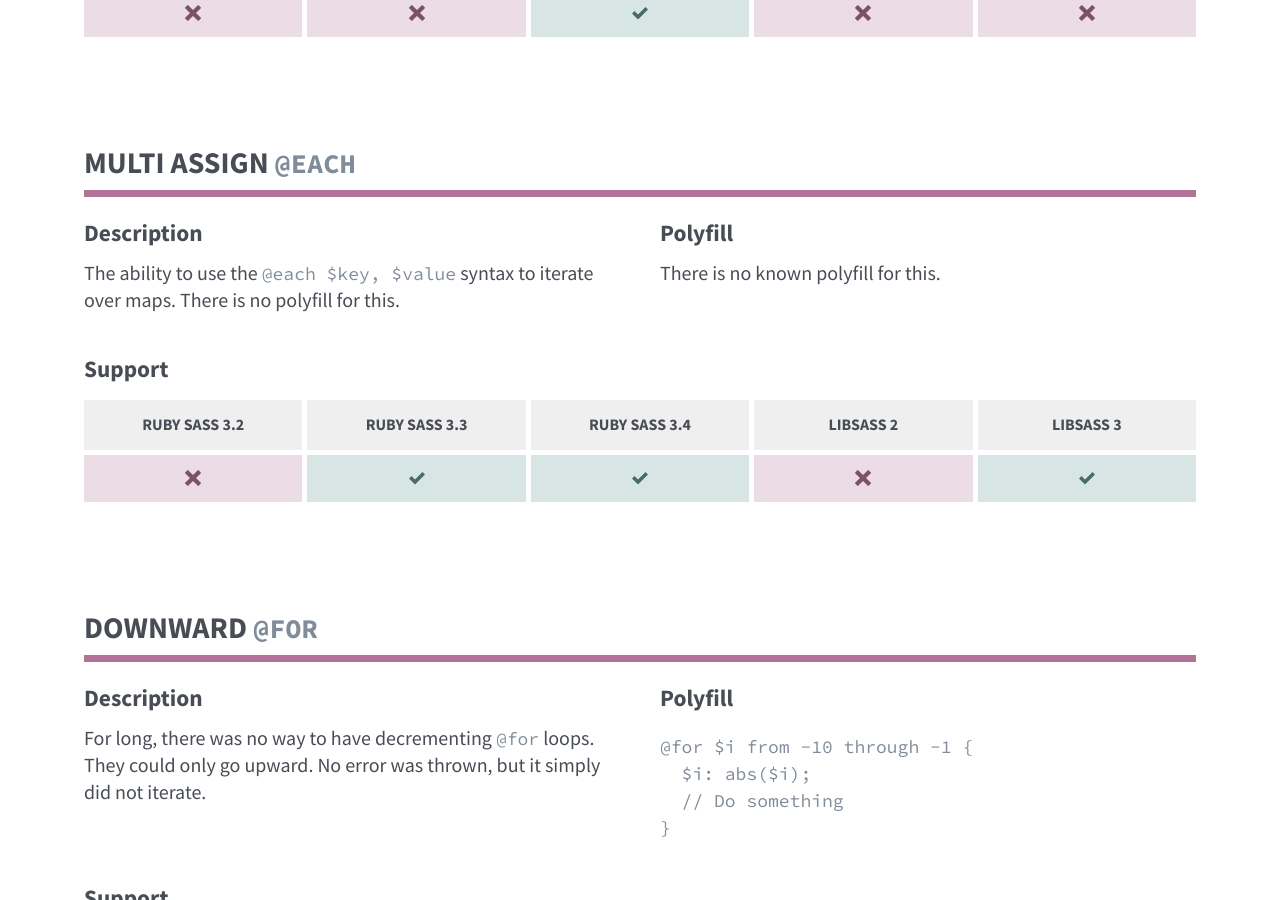
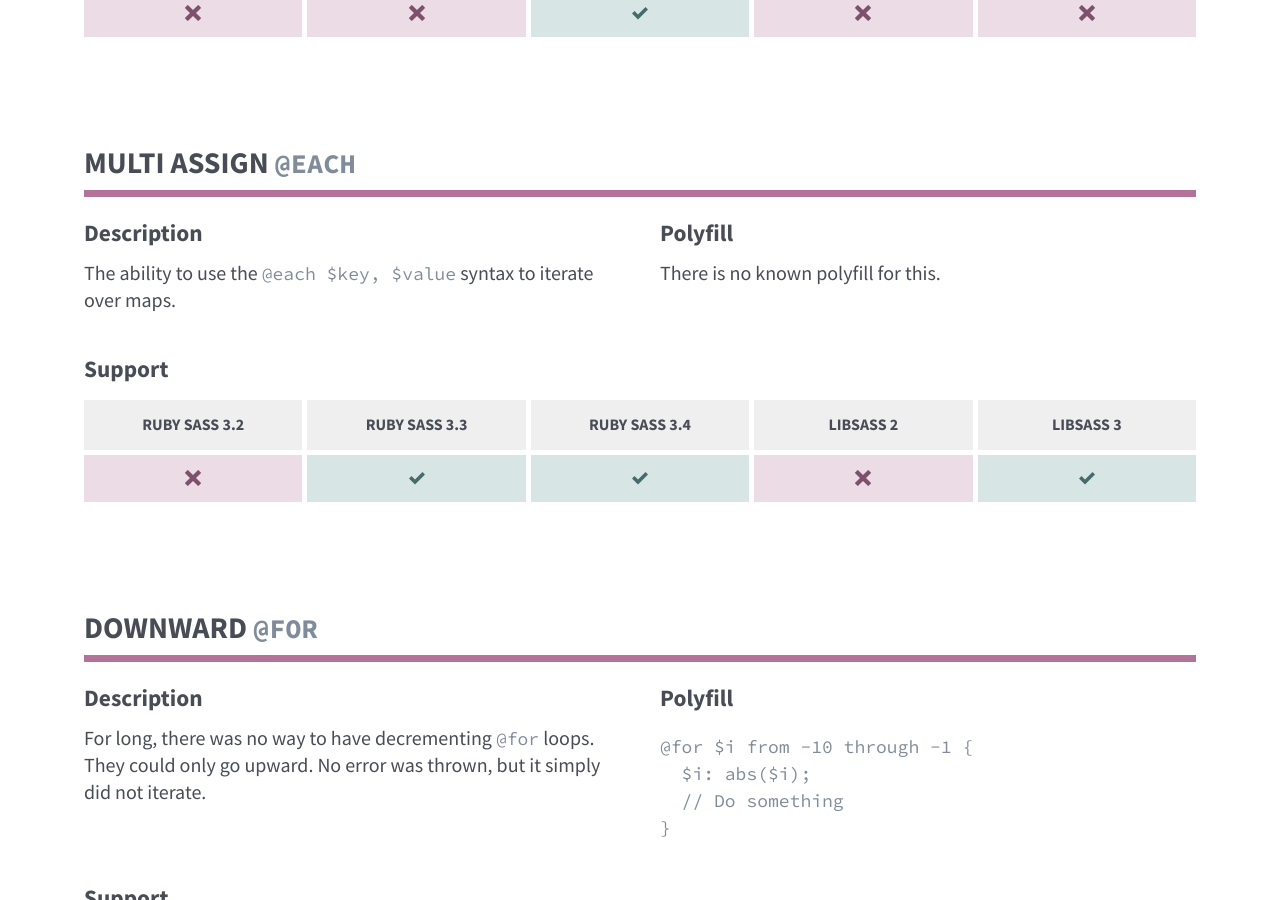
Before and after one commit to KittyGiraudel/sass-compatibility, a Jekyll site: the page built from index.html, in a window 1280 px wide and 900 px high, scrolled down 7353 px. Built offline with Jekyll 4.4.1, drawn with Linux system fonts in a browser that asks for light colours.

Commit message:
Fixed some error in features.yml

```diff
--- a/_data/features.yml
+++ b/_data/features.yml
@@ -164,6 +164,7 @@
     The Map API includes the `map` Sass data type and functions `map-get`, `map-merge`, `map-remove`, `map-keys`, `map-values`, `map-has-key` and `keywords`.
   polyfill: |
     Maps can be faked with bi-dimensional lists such as:
+
     <pre class="language-scss"><code>$map: (
       a 1,
       b 2,
@@ -199,7 +200,6 @@
     libsass_3: true
   description: |
     The ability to use the `@each $key, $value` syntax to iterate over maps.
-    There is no polyfill for this.
   polyfill: false
 
 - label: "Downward `@for`"
```
